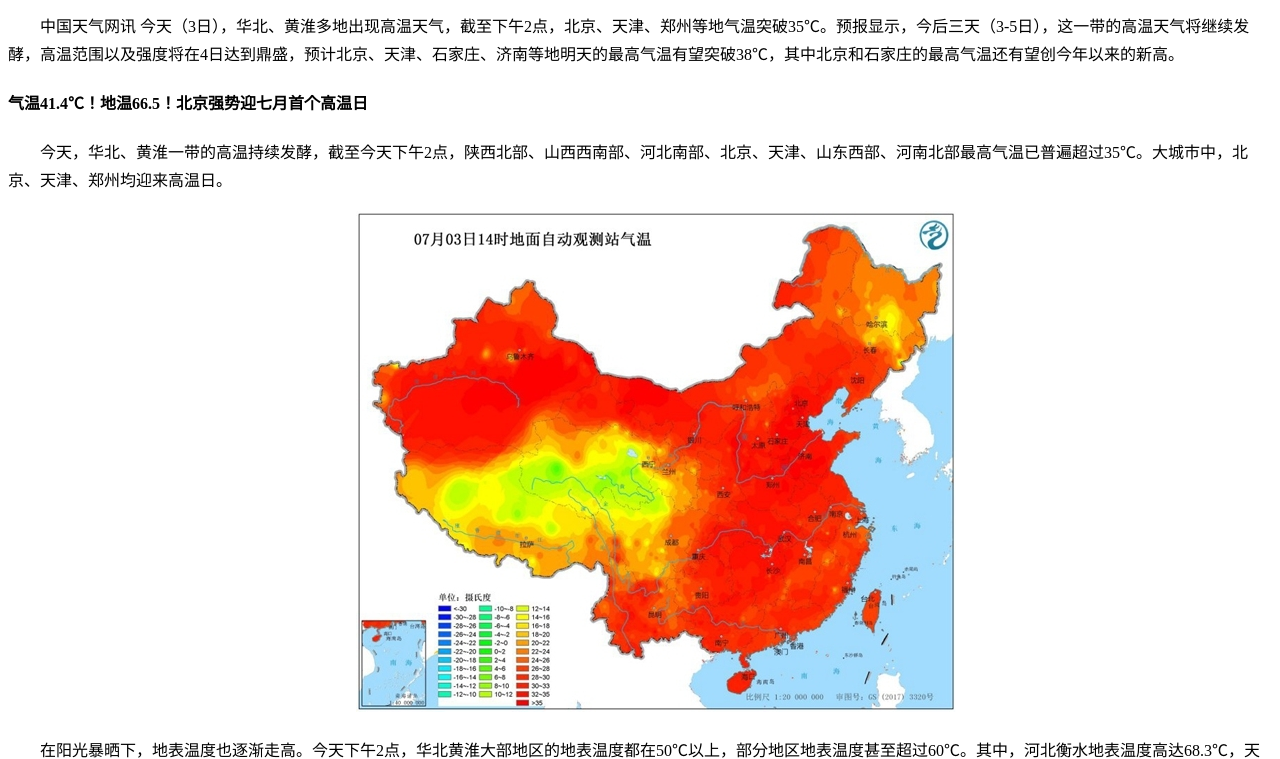
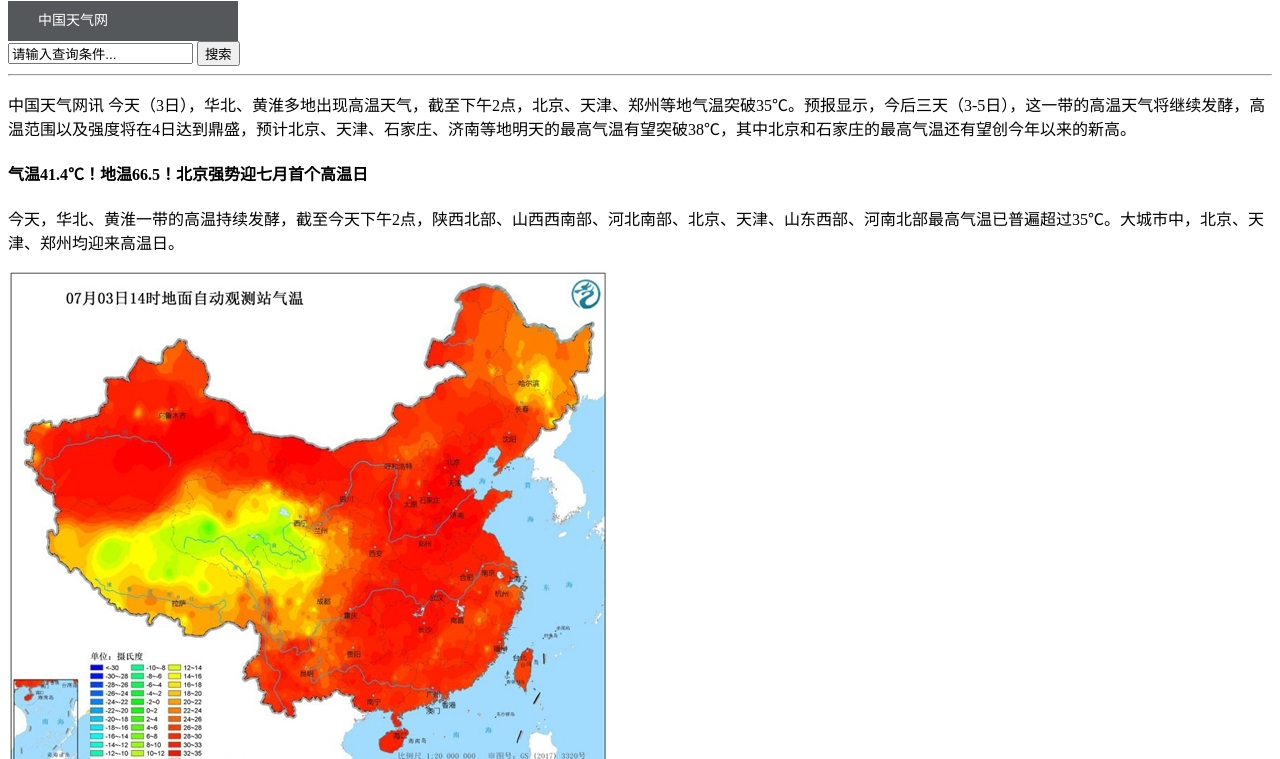
Before and after one commit to nancyxieyy/CSS, a plain HTML site: page 案例1.html in a window 1280 px wide. Shown: the part 112-871 px from the top of the page. Drawn offline with Linux system fonts and the light colour scheme.

Commit message:
Add files via upload

```diff
--- a/style.css
+++ b/style.css
@@ -1,40 +1,15 @@
-body {
-    font: 16px/28px 'Microsoft YaHei';/*大小/行高 字体*/
+a {
+    display: block;
+    width: 200px;
+    height: 40px;
+    background-color: #55585a;
+    font-size: 14px;
+    color: #fff;
+    text-decoration: none;
+    padding-left: 30px;
+    line-height: 40px;
 }
 
-h1 {
-    text-align: center;/*剧中对齐*/
-    font-weight: 400;/*不加粗*/
+a:hover {
+    background-color: #ff6700;
 }
-
-.gray {
-    color: #888888;
-    font-size: 12px;
-    text-align: center;
-}
-
-a {
-    text-decoration: none;
-}
-
-.sreach {
-    color: #666666;
-    width: 170px;
-}
-
-.btn {
-    font-weight: 700;
-}
-
-p {
-    text-indent: 2em;
-}
-
-.footer {
-    color: #888888;
-    font-size: 12px;
-}
-
-.pic {
-    text-align: center;
-}
```
Also changed, not shown: 简单小米侧边栏.html (added, +19 -0 lines).
